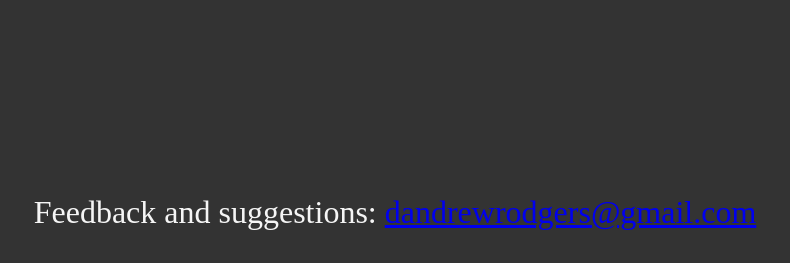
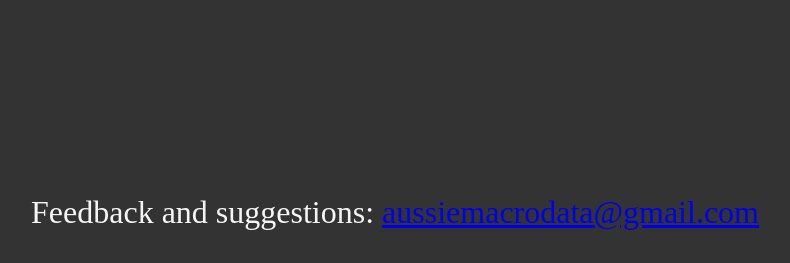
Before and after one commit to dandrew68/rateWebsiteTwo, a Flask app: page / in a window 1280 px wide. Shown: the part 1596-1859 px from the top of the page, without its empty margins (245-1035 px from the left). Run offline with Flask 3, Linux system fonts and the light colour scheme.

Commit message:
aussiemacrodata@gmail.com contact added

```diff
--- a/templates/index.html
+++ b/templates/index.html
@@ -49,7 +49,7 @@
     <br>
     <br>
     <br>
-    <p>Feedback and suggestions: <a href= "mailto: dandrewrodgers@gmail.com"> dandrewrodgers@gmail.com </a></p>
+    <p>Feedback and suggestions: <a href= "mailto: aussiemacrodata@gmail.com"> aussiemacrodata@gmail.com </a></p>
 
     </body>
     </html>
```
